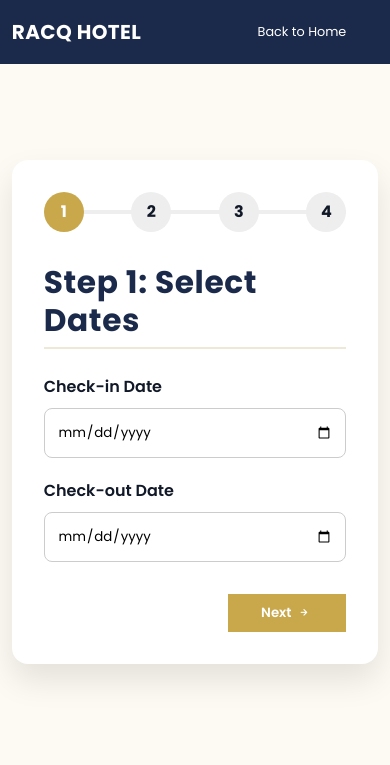
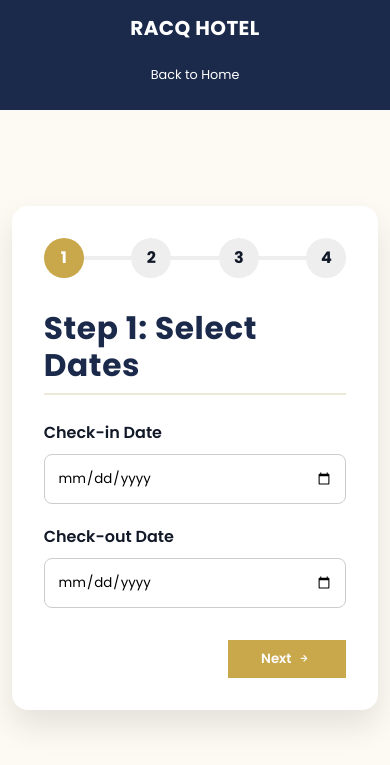
Before and after one commit to CreamySushi/RACQ-CRUD, a Flask app: page /booking in a window 390 px wide. Shown: the top 765 px of the page. Run offline with Flask 3, Linux system fonts and the light colour scheme; the visitor is signed in with stand-in values (Sample User, id 1); some libraries are stand-ins or nearby versions.

Commit message:
Fix the mobile orientation by changing media settings

```diff
--- a/hotel_management_system/static/css/dashboardstyles.css
+++ b/hotel_management_system/static/css/dashboardstyles.css
@@ -796,7 +796,8 @@ tbody tr:hover { background: var(--color5); cursor: pointer; transition: backgro
     .header_container,
     .about_container,
     .rooms_container,
-    .contact_container {
+    .contact_container,
+    .footer_container {
         grid-template-columns: 1fr;
         gap: 2rem;
     }
@@ -812,10 +813,47 @@ tbody tr:hover { background: var(--color5); cursor: pointer; transition: backgro
         row-gap: 1rem;
         column-gap: 1rem;
     }
+
+    .room_types {
+        grid-template-columns: repeat(2, 1fr);
+    }
 }
 
 @media screen and (max-width: 768px) {
     .container { width: var(--container-width-sm); }
+
+    body {
+        padding-top: 0; /* Remove top padding since nav is relative */
+    }
+
+    /* Navbar fixes for mobile */
+    nav {
+        height: auto;
+        padding: 1rem 0;
+        position: relative; /* Change from fixed to relative */
+    }
+
+    .nav_container {
+        flex-direction: column;
+        gap: 1rem;
+    }
+
+    .nav_menu {
+        flex-wrap: wrap;
+        justify-content: center;
+        gap: 0.5rem;
+    }
+
+    .nav_menu a {
+        padding: 0.5rem 1rem;
+    }
+
+    .profile_dropdown {
+        top: 100%;
+        right: auto;
+        left: 50%;
+        transform: translateX(-50%);
+    }
 
     header {
         height: auto;
@@ -827,8 +865,23 @@ tbody tr:hover { background: var(--color5); cursor: pointer; transition: backgro
         grid-template-columns: 1fr;
     }
 
+    .room_types {
+        grid-template-columns: 1fr;
+    }
+
     .contact_left input,
     .contact_left textarea {
         width: 100%;
     }
+
+    /* Table mobile fixes */
+    .table_header {
+        flex-direction: column;
+        align-items: stretch;
+    }
+
+    input.dynamic-search {
+        margin-right: 0;
+        margin-bottom: 1rem;
+    }
 }
```
